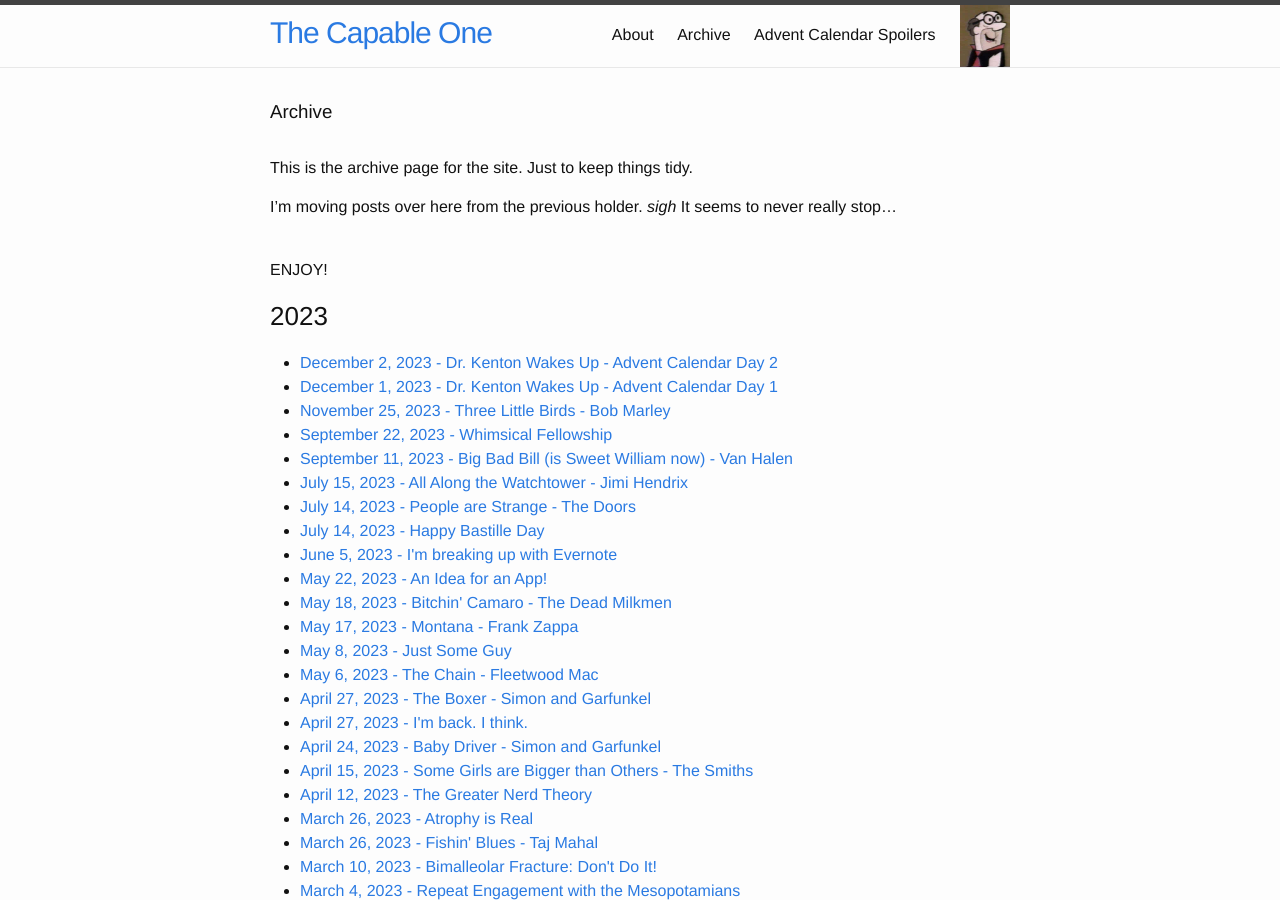
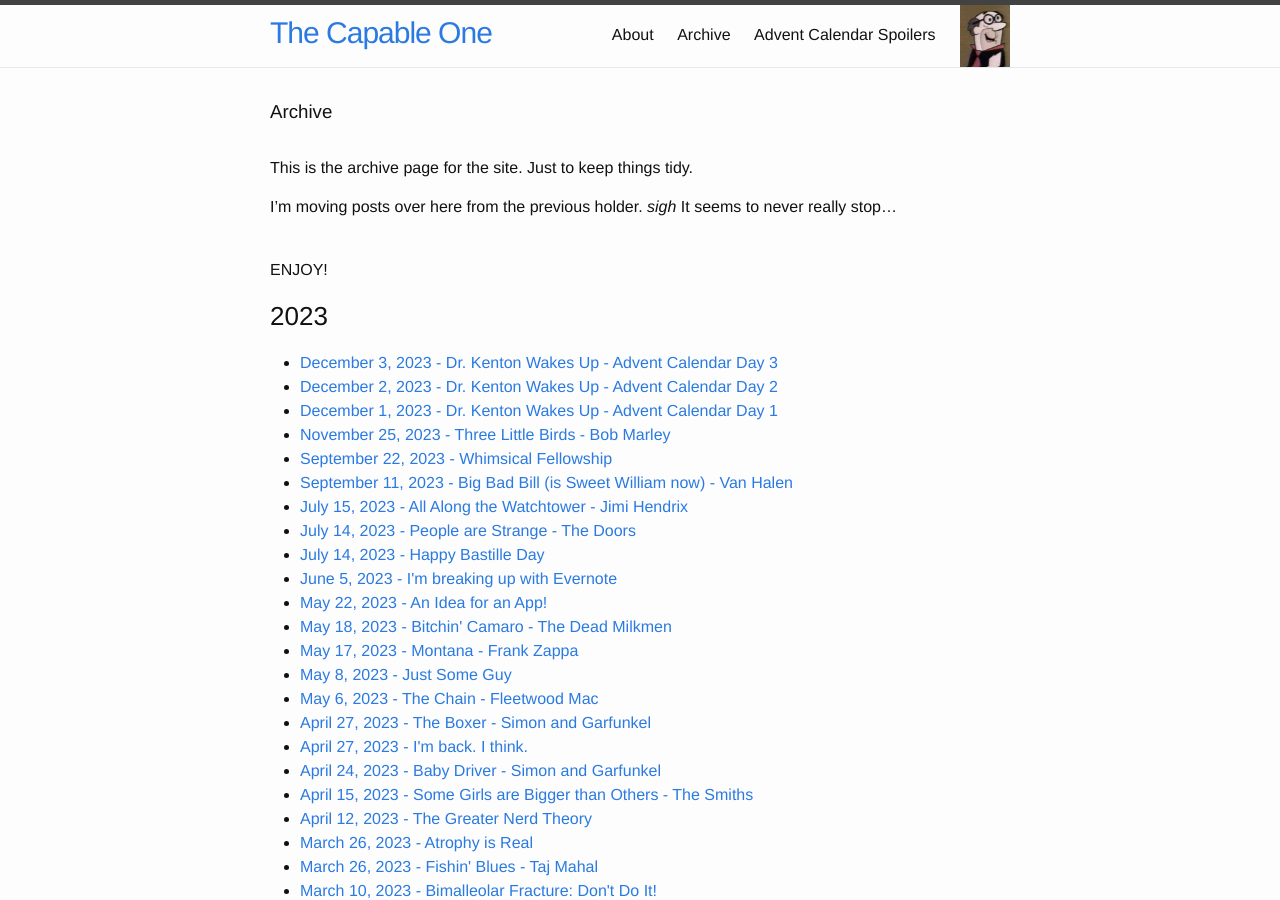
Before and after one commit to jkenton/CapableOne, a Jekyll site: the page built from archive.md, in a window 1280 px wide and 900 px high. Built offline with Jekyll 4.4.1, drawn with Linux system fonts in a browser that asks for light colours; some of the changed lines change nothing that is shown.

Commit message:
dkwu dec3

```diff
--- /dev/null
+++ b/_posts/2023-12-03-DKWU-Advent03.md
@@ -0,0 +1,20 @@
+---
+title: "Dr. Kenton Wakes Up - Advent Calendar Day 3"
+date: 2023-12-03 06:00:00
+layout: post
+comments: true
+---
+
+
+<iframe width="560" height="315" src="https://www.youtube.com/embed/tEHrpeH0Np8?si=3-FBAhq_58iR09M9" title="YouTube video player" frameborder="0" allow="accelerometer; autoplay; clipboard-write; encrypted-media; gyroscope; picture-in-picture; web-share" allowfullscreen></iframe>
+
+
+I discovered two Advent calendars at my local Aldi. One is the [Barissimo Coffee Advent Calendar](https://www.aldi.us/en/products/advent-holiday-calendars/list/detail/ps/p/barissimo-coffee-advent-calendar-2/), and the other is the Pure Being Dog Treat Advent calendar (Sorry, no link avaiable).
+
+
+
+Each day between December 1 and December 24, I will share those Advent calendars and some events of the day. Then, I will try to guess the name of the coffee flavor. Does he guess today's flavor correctly? Watch and find out!
+
+
+
+If you have no patience for my antics, avail yourself of the [Spoilers](https://thecapableone.com/spoilers.html) page. If you do have patience, well, no additional input required.
--- a/spoilers.md
+++ b/spoilers.md
@@ -8,6 +8,7 @@
 |---|---|---|---|
 |December 1 |- Mint Mocha |- Candy Cane |- 0/1|
 |December 2 |- Hot Buttered Rum |- Spiced Eggnog |- 0/2|
+|December 3 |- Hazelnut |- Sugar Cookie |- 0/3|
 
 
 Thanks for playing!
```
